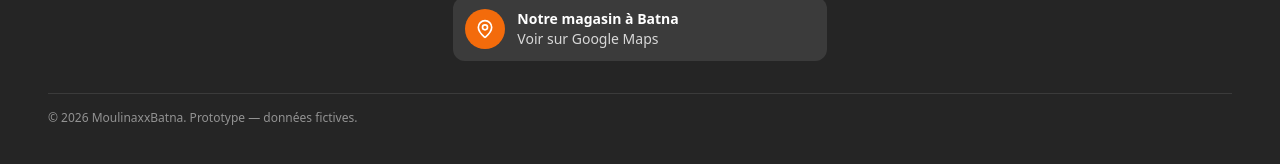
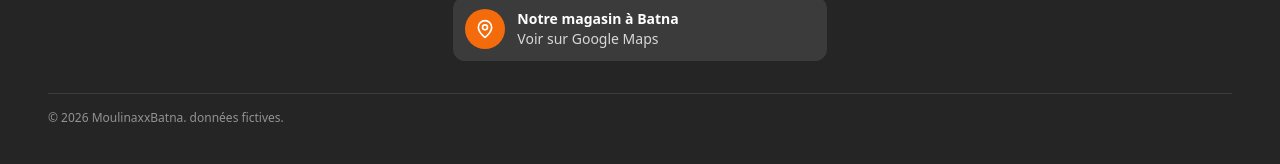
Before and after one commit to AramJonas/proto, a React (Vite) app: page / in a window 1280 px wide. Shown: the part 4884-5048 px from the top of the page. Built offline with nearby package versions, Linux system fonts and the light colour scheme.

Commit message:
remove proto

```diff
--- a/src/i18n/fr.ts
+++ b/src/i18n/fr.ts
@@ -36,7 +36,7 @@ export const fr = {
     storeTitle: 'Notre magasin à Batna',
     storeMap: 'Voir sur Google Maps',
     storeNewTab: "(s'ouvre dans un nouvel onglet)",
-    prototype: (year: number, name: string) => `© ${year} ${name}. Prototype — données fictives.`,
+    prototype: (year: number, name: string) => `© ${year} ${name}. données fictives.`,
   },
   card: {
     promo: 'Promo !',
```
